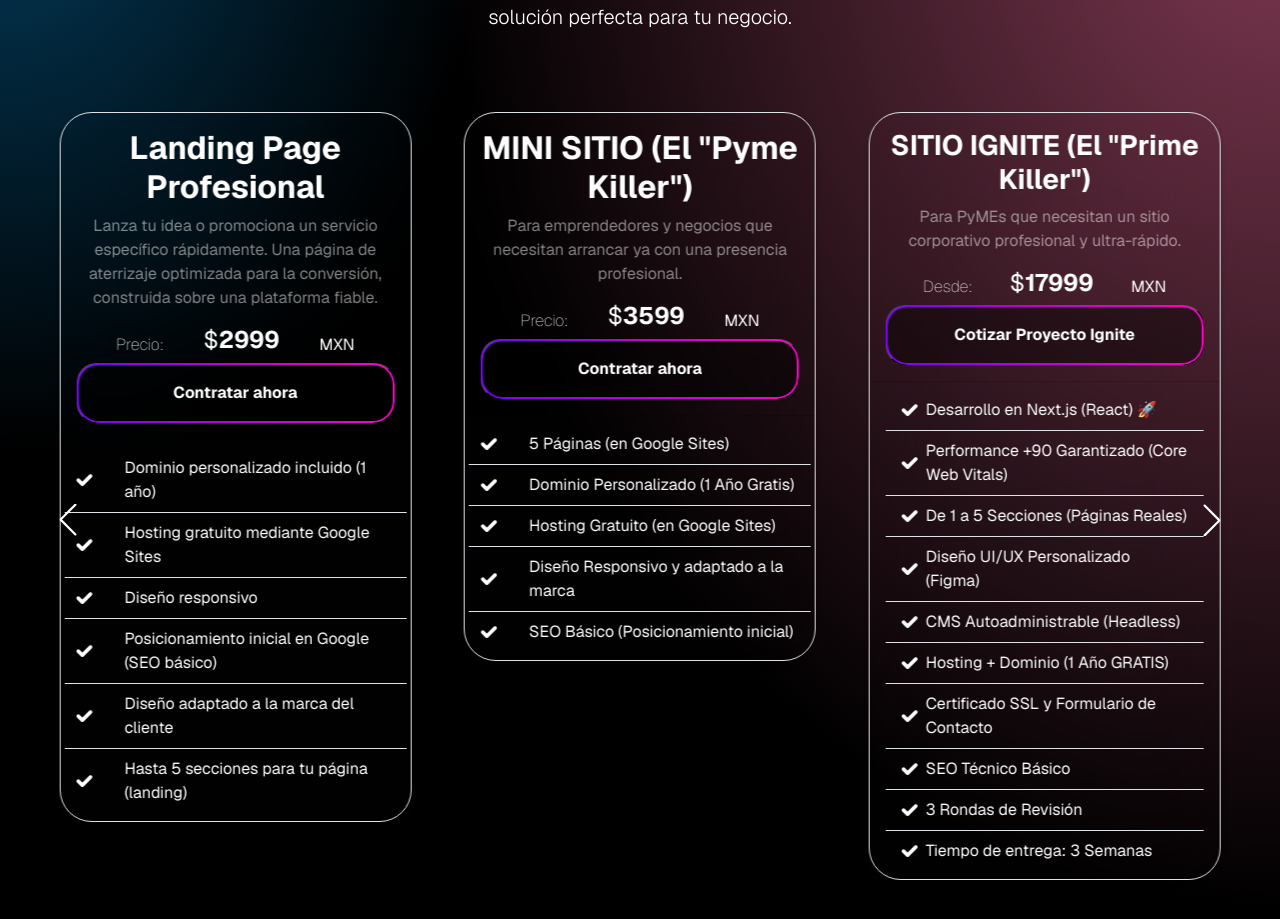
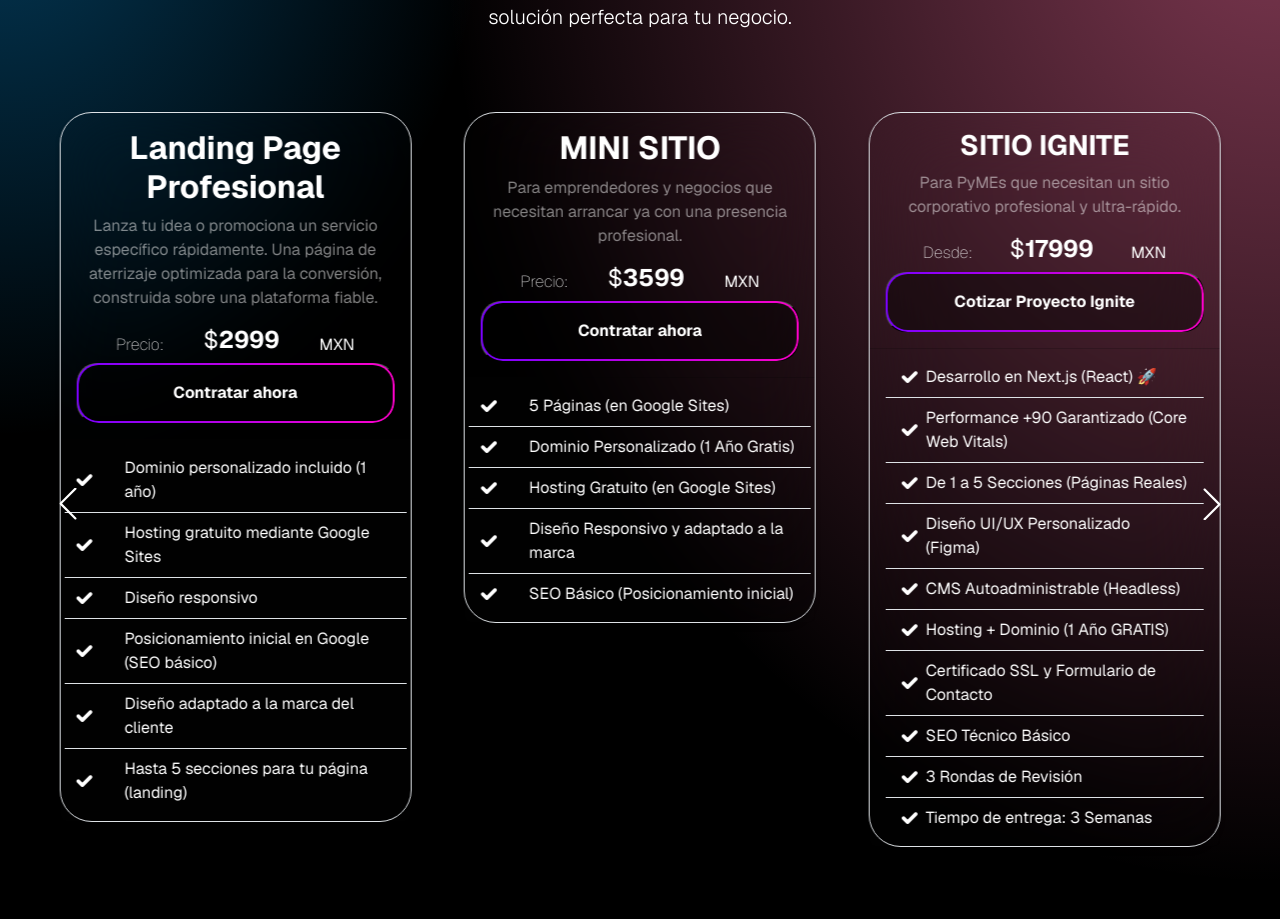
Before and after one commit to JhonnDevJs/jeg-dev-studios-site, a Next.js app: page /servicios/desarrollo/web in a window 1280 px wide. Shown: the part 970-1889 px from the top of the page. Built offline with nearby package versions, Linux system fonts and the light colour scheme.

Commit message:
fix: delete internal names in services web

```diff
--- a/src/app/servicios/desarrollo/web/DevWebClient.jsx
+++ b/src/app/servicios/desarrollo/web/DevWebClient.jsx
@@ -46,7 +46,7 @@ export default function DevWebClient() {
 			{
 				id: "mini-sitio",
 				type: "product",
-				name: 'MINI SITIO (El "Pyme Killer")',
+				name: 'MINI SITIO',
 				price: 3599,
 				currency: "MXN",
 				labelBtn: "Contratar ahora",
@@ -65,7 +65,7 @@ export default function DevWebClient() {
 			{
 				id: "paquete_sitio_ignite",
 				type: "pack",
-				name: 'SITIO IGNITE (El "Prime Killer")',
+				name: 'SITIO IGNITE',
 				price: 17999,
 				isPriceFixed: false,
 				currency: "MXN",
@@ -89,7 +89,7 @@ export default function DevWebClient() {
 			{
 				id: "paquete_sitio_accelerate",
 				type: "pack",
-				name: 'SITIO ACCELERATE (El "Elite Killer")',
+				name: 'SITIO ACCELERATE',
 				price: 29999,
 				isPriceFixed: false,
 				labelBtn: "Cotizar Proyecto Accelerate",
@@ -113,7 +113,7 @@ export default function DevWebClient() {
 			{
 				id: "paquete_sitio_ultimate",
 				type: "pack",
-				name: 'SITIO ULTIMATE (El "Paquete Insignia")',
+				name: 'SITIO ULTIMATE',
 				price: 49999,
 				isPriceFixed: false,
 				labelBtn: "Cotizar Proyecto Ultimate",
```
